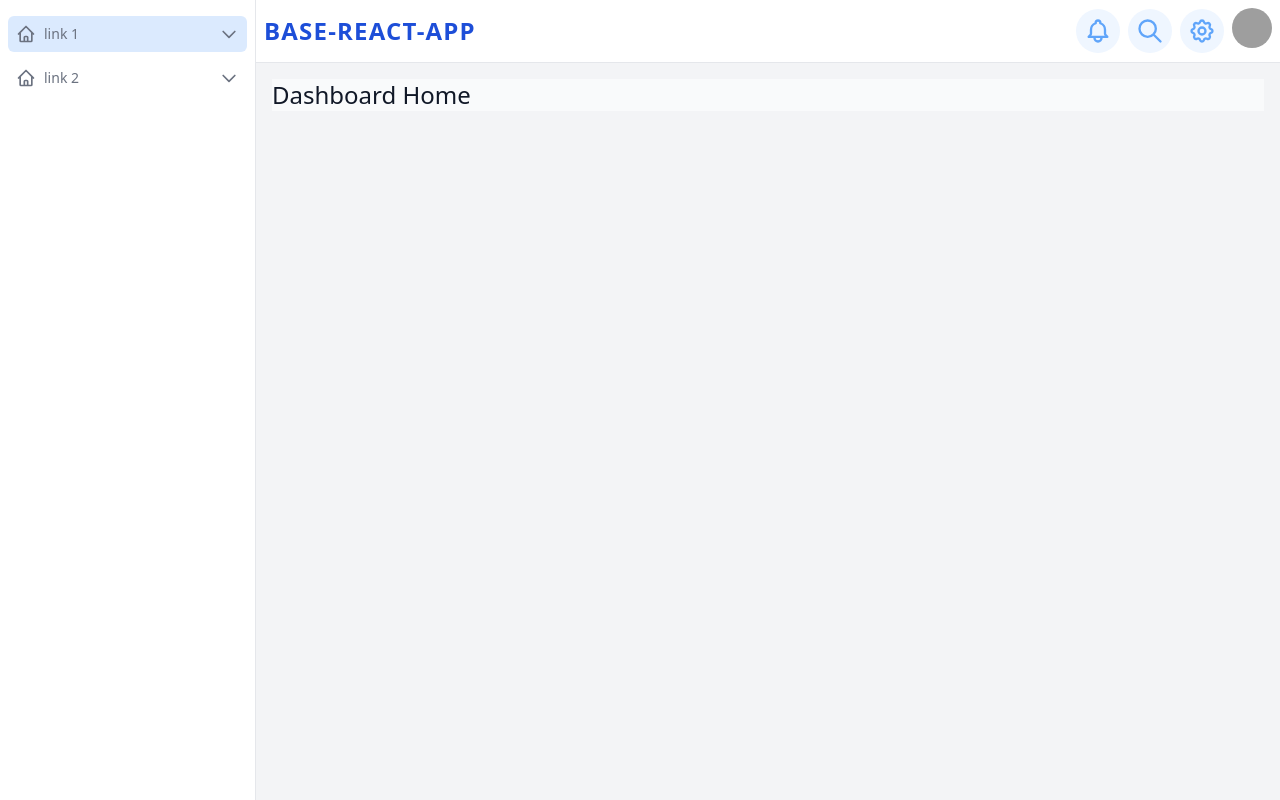
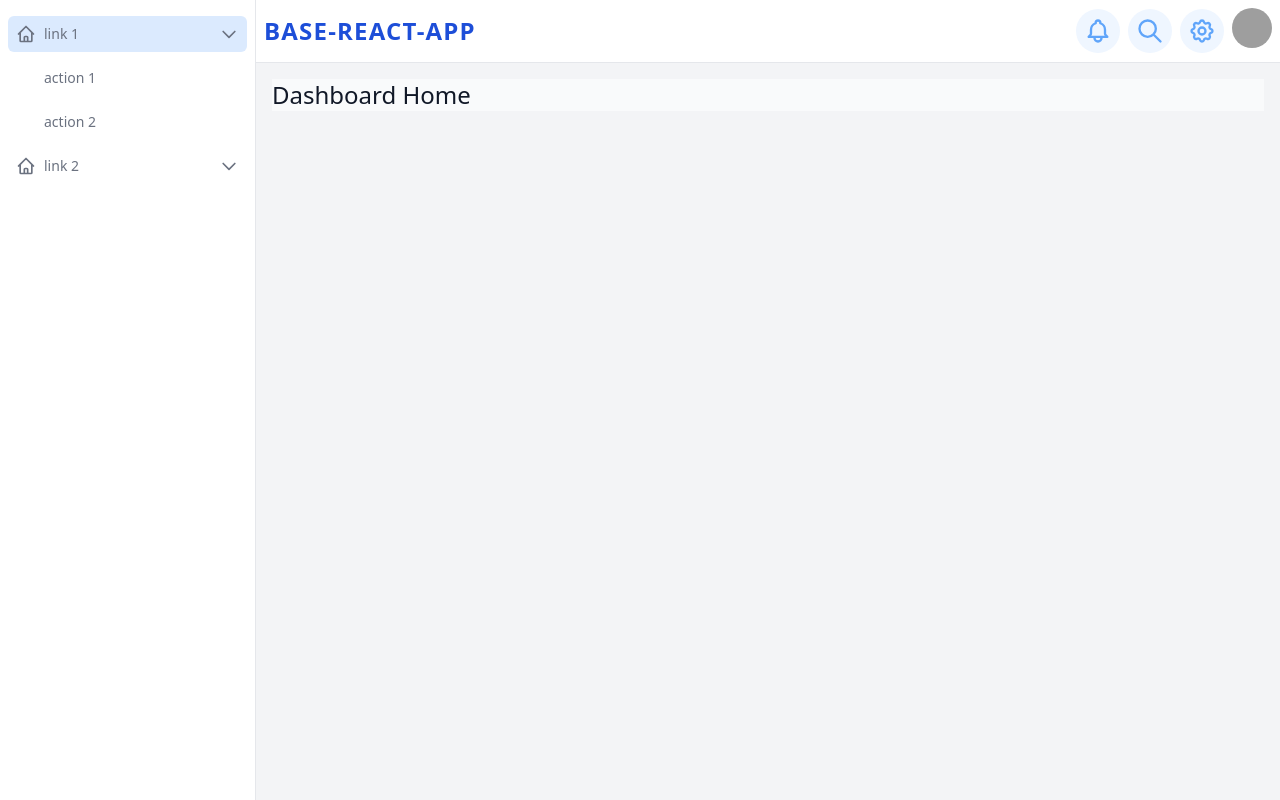
Before and after one commit to wazunga/base-react-app, a React (Create React App) app: page /dashboard in a window 1280 px wide. Both pictures are taken after a click on the element 229 px from the left and 34 px from the top of the page. Built offline with nearby package versions, Linux system fonts and the light colour scheme; grey boxes are pictures that could not be loaded.

Commit message:
adding dropdown content render

```diff
--- a/src/components/DashboardSidebar/LinksDropdown.js
+++ b/src/components/DashboardSidebar/LinksDropdown.js
@@ -6,7 +6,6 @@ import { useDropdown } from '../../hooks/useDropdown'
 export const LinksDropdown = ({ title, path, links }) => {
 
   const [isDropdownOPen, onClickDropdown, openClasses] = useDropdown()
-  console.log(openClasses)
 
   return (
     <>
@@ -27,6 +26,23 @@ export const LinksDropdown = ({ title, path, links }) => {
           <ChevronDownIcon className="w-5 h-5" />{' '}
         </span>
       </div>
+      {isDropdownOPen &&
+      <div className="mt-2 space-y-2 px-7">
+        {/*TODO hacer un manejo del estado de los items con un array,
+          useActive(itemIndex), entonces se actualizara el estado del
+          item en esa posicion
+          */}
+        {links.map((link, index) => (
+          <Link
+            id={index}
+            to={link.path}
+            role="menuitem"
+            className="block p-2 text-sm text-gray-500 transition-colors duration-200 rounded-md dark:text-light dark:hover:text-light hover:text-gray-700">
+            {link.title}
+          </Link>
+        ))}
+      </div>
+      }
     </>
   )
 }
```
